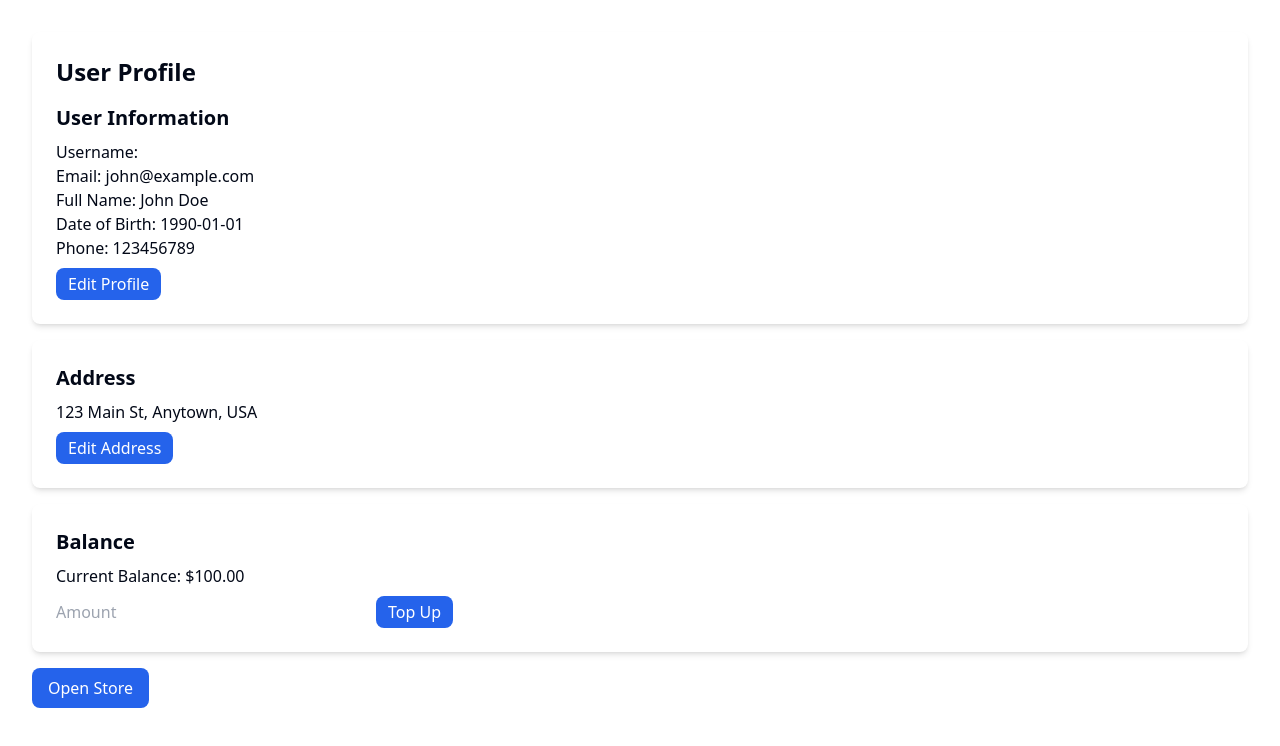
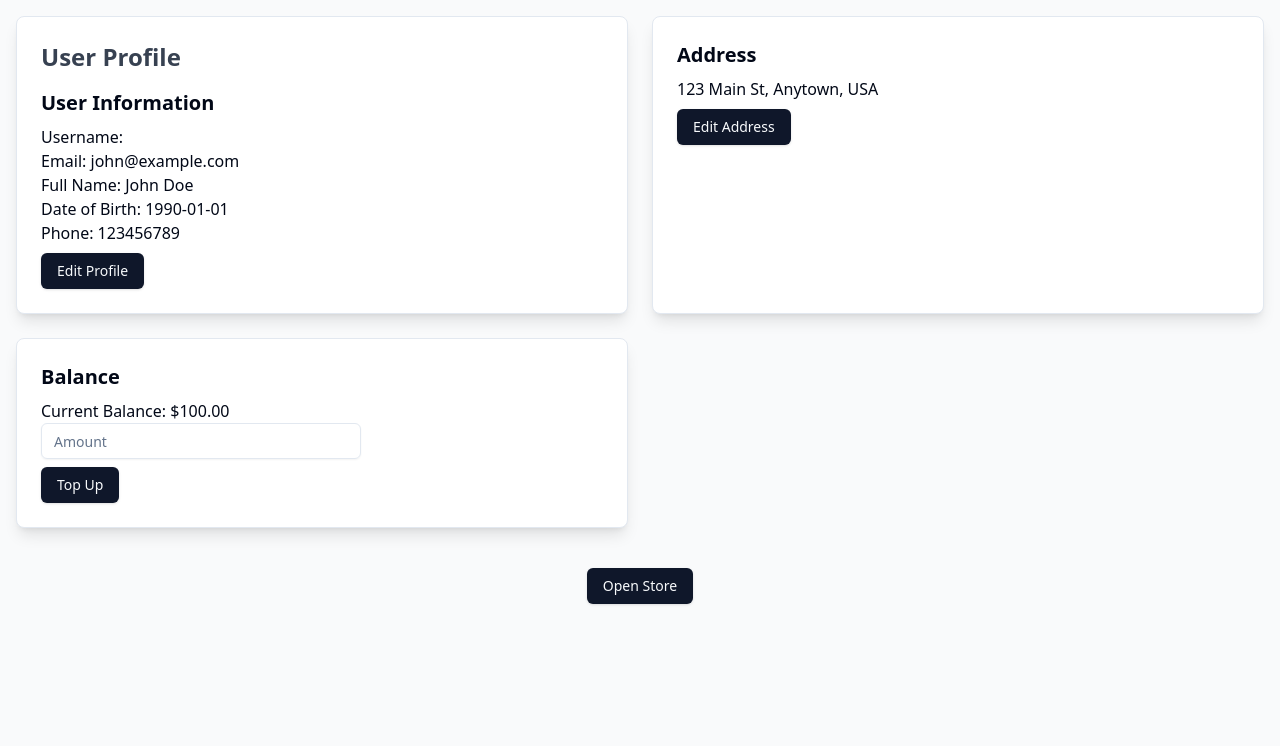
Before and after one commit to SistemBasisData2024/1xBid, a React (Vite) app in the folder Frontend/: page /profile in a window 1280 px wide. Shown: the top 746 px of the page. Built offline with nearby package versions, Linux system fonts and the light colour scheme; no server answers.

Commit message:
commit biar bisa pull

```diff
--- a/Frontend/package.json
+++ b/Frontend/package.json
@@ -25,7 +25,8 @@
     "react-router-dom": "^6.23.1",
     "react-toastify": "^10.0.5",
     "tailwind-merge": "^2.3.0",
-    "tailwindcss-animate": "^1.0.7"
+    "tailwindcss-animate": "^1.0.7",
+    "vite-plugin-env-compatible": "^2.0.1"
   },
   "devDependencies": {
     "@types/react": "^18.2.66",
--- a/Frontend/src/api/auth.handler.js
+++ b/Frontend/src/api/auth.handler.js
@@ -16,8 +16,8 @@ export const registerHandler = async (username, email, fullname, password, date_
 
 export const loginHandler = async (username, email, password) => {
     try {
-        if(email && !email.match(/^[\w-\.]+@([\w-]+\.)+[\w-]{2,4}$/)) throw new Error('Invalid email');
-        if(username && username.match(/[^a-zA-Z0-9]/)) throw new Error('Invalid username');
+        if (email && !email.match(/^[\w-\.]+@([\w-]+\.)+[\w-]{2,4}$/)) throw new Error('Invalid email');
+        if (username && username.match(/[^a-zA-Z0-9]/)) throw new Error('Invalid username');
         const response = await axios.post(process.env.BE_URL + '/auth/login', { username, email, password });
         return response.data;
     } catch (error) {
--- a/Frontend/src/api/user.handler.js
+++ b/Frontend/src/api/user.handler.js
@@ -58,9 +58,9 @@ export const topUpSaldoHandler = async (saldo) => {
 
 export const openTokoHandler = async (nama_toko, toko_description) => {
     try {
-        if(!nama_toko || !toko_description) throw new Error('All fields must be filled');
-        if(nama_toko.match(/[^a-zA-Z0-9 ]/)) throw new Error('Nama toko cannot contain special characters');
-        const response = await axios.post(process.env.BE_URL + '/user/open-toko', { nama_toko, toko_description }, { headers: { cookie: `token=${localStorage.getItem('token')}` }});
+        if (!nama_toko || !toko_description) throw new Error('All fields must be filled');
+        if (nama_toko.match(/[^a-zA-Z0-9 ]/)) throw new Error('Nama toko cannot contain special characters');
+        const response = await axios.post(process.env.BE_URL + '/user/open-toko', { nama_toko, toko_description }, { headers: { cookie: `token=${localStorage.getItem('token')}` } });
         return response.data;
     } catch (error) {
         console.error(error);
--- a/Frontend/src/components/Address.jsx
+++ b/Frontend/src/components/Address.jsx
@@ -1,16 +1,14 @@
 import React from "react";
+import { Button } from "@/components/ui/button";
 
 const Address = ({ address, onEdit }) => {
   return (
     <div>
       <h2 className="text-xl font-semibold mb-2">Address</h2>
       <p>{address}</p>
-      <button
-        className="mt-2 bg-blue-600 text-white py-1 px-3 rounded-lg hover:bg-blue-700"
-        onClick={onEdit}
-      >
+      <Button className="mt-2" color="primary" onClick={onEdit}>
         Edit Address
-      </button>
+      </Button>
     </div>
   );
 };
--- a/Frontend/src/components/Balance.jsx
+++ b/Frontend/src/components/Balance.jsx
@@ -1,4 +1,6 @@
 import React, { useState } from "react";
+import { Button } from "@/components/ui/button";
+import { Input } from "@/components/ui/input";
 
 const Balance = ({ balance, onTopUp }) => {
   const [amount, setAmount] = useState("");
@@ -12,19 +14,16 @@ const Balance = ({ balance, onTopUp }) => {
     <div>
       <h2 className="text-xl font-semibold mb-2">Balance</h2>
       <p>Current Balance: ${balance.toFixed(2)}</p>
-      <input
+      <Input
         type="number"
         value={amount}
         onChange={(e) => setAmount(e.target.value)}
         placeholder="Amount"
-        className="input input-bordered w-full max-w-xs"
+        className="w-full max-w-xs"
       />
-      <button
-        className="mt-2 bg-blue-600 text-white py-1 px-3 rounded-lg hover:bg-blue-700"
-        onClick={handleTopUp}
-      >
+      <Button className="mt-2" color="primary" onClick={handleTopUp}>
         Top Up
-      </button>
+      </Button>
     </div>
   );
 };
--- a/Frontend/src/components/UserInfo.jsx
+++ b/Frontend/src/components/UserInfo.jsx
@@ -1,4 +1,5 @@
 import React from "react";
+import { Button } from "@/components/ui/button";
 
 const UserInfo = ({ user, onEdit }) => {
   return (
@@ -9,12 +10,9 @@ const UserInfo = ({ user, onEdit }) => {
       <p>Full Name: {user.fullname}</p>
       <p>Date of Birth: {user.dob}</p>
       <p>Phone: {user.phone}</p>
-      <button
-        className="mt-2 bg-blue-600 text-white py-1 px-3 rounded-lg hover:bg-blue-700"
-        onClick={onEdit}
-      >
+      <Button className="mt-2" color="primary" onClick={onEdit}>
         Edit Profile
-      </button>
+      </Button>
     </div>
   );
 };
--- a/Frontend/src/components/UserProfile.jsx
+++ b/Frontend/src/components/UserProfile.jsx
@@ -2,9 +2,112 @@ import React, { useEffect, useState } from "react";
 import UserInfo from "./UserInfo";
 import Address from "./Address";
 import Balance from "./Balance";
+import { Button } from "@/components/ui/button";
+import { Card } from "@/components/ui/card";
 import { ToastContainer, toast } from "react-toastify";
 import "react-toastify/dist/ReactToastify.css";
 import axios from "axios";
+// import {
+//   getUserHandler,
+//   updateUserHandler,
+//   addAddressHandler,
+//   editAddressHandler,
+//   topUpSaldoHandler,
+//   openTokoHandler,
+// } from "@/api/user.handler";
+
+// const UserProfile = () => {
+//   const [user, setUser] = useState({
+//     username: "",
+//     email: "",
+//     fullname: "",
+//     dob: "",
+//     phone: "",
+//     address: "",
+//     balance: 0.0,
+//   });
+
+//   useEffect(() => {
+//     const fetchUserData = async () => {
+//       const data = await getUserHandler();
+//       if (data) {
+//         setUser(data);
+//       } else {
+//         toast.error("Failed to fetch user data");
+//       }
+//     };
+//     fetchUserData();
+//   }, []);
+
+//   const handleEditProfile = async (updatedUser) => {
+//     const response = await updateUserHandler(updatedUser);
+//     if (response) {
+//       setUser(response);
+//       toast.success("Profile updated successfully");
+//     } else {
+//       toast.error("Failed to update profile");
+//     }
+//   };
+
+//   const handleEditAddress = async (newAddress) => {
+//     const response = await editAddressHandler(newAddress);
+//     if (response) {
+//       setUser((prevState) => ({ ...prevState, address: response.address }));
+//       toast.success("Address updated successfully");
+//     } else {
+//       toast.error("Failed to update address");
+//     }
+//   };
+
+//   const handleTopUp = async (amount) => {
+//     const response = await topUpSaldoHandler(amount);
+//     if (response) {
+//       setUser((prevState) => ({
+//         ...prevState,
+//         balance: prevState.balance + parseFloat(amount),
+//       }));
+//       toast.success("Balance topped up successfully");
+//     } else {
+//       toast.error("Failed to top up balance");
+//     }
+//   };
+
+//   const handleOpenStore = async () => {
+//     const storeData = { nama_toko: "My Store", toko_description: "Best store" };
+//     const response = await openTokoHandler(storeData);
+//     if (response) {
+//       toast.success("Store opened successfully");
+//     } else {
+//       toast.error("Failed to open store");
+//     }
+//   };
+
+//   return (
+//     <div className="container mx-auto p-4 bg-gray-50 min-h-screen">
+//     <ToastContainer />
+//     <div className="grid grid-cols-1 md:grid-cols-2 gap-6">
+//       <Card className="p-6 shadow-lg rounded-lg bg-white">
+//         <h1 className="text-2xl font-bold mb-4 text-gray-700">
+//           User Profile
+//         </h1>
+//         <UserInfo user={user} onEdit={handleEditProfile} />
+//       </Card>
+//       <Card className="p-6 shadow-lg rounded-lg bg-white">
+//         <Address address={user.address} onEdit={handleEditAddress} />
+//       </Card>
+//       <Card className="p-6 shadow-lg rounded-lg bg-white">
+//         <Balance balance={user.balance} onTopUp={handleTopUp} />
+//       </Card>
+//     </div>
+//     <div className="flex justify-center mt-6">
+//       <Button className="mt-4" color="primary">
+//         Open Store
+//       </Button>
+//     </div>
+//   </div>
+// );
+
+// export default UserProfile;
 
 const UserProfile = () => {
   const [profile, setProfile] = useState("");
@@ -21,6 +124,14 @@ const UserProfile = () => {
 
     fetchData();
   }, []);*/
+
+  useEffect(() => {
+    const fetchUserData = async () => {
+      const data = await getUserHandler();
+      if (data) setUser(data);
+    };
+    fetchUserData();
+  }, []);
 
   const [user, setUser] = useState({
     username: setProfile.username,
@@ -42,6 +153,13 @@ const UserProfile = () => {
     // Handle edit address logic here
   };
 
+  const handleAddAddress = () => {
+    toast.info("Add Address Clicked");
+    // Handle add address logic here
+    // For now, let's assume it's implemented in addAddressHandler
+    addAddressHandler();
+  };
+
   const handleTopUp = (amount) => {
     setUser((prevState) => ({
       ...prevState,
@@ -50,22 +168,26 @@ const UserProfile = () => {
   };
 
   return (
-    <div className="container mx-auto p-4">
+    <div className="container mx-auto p-4 bg-gray-50 min-h-screen">
       <ToastContainer />
-      <div className="container mx-auto p-4">
-        <div className="bg-white shadow-md rounded-lg p-6">
-          <h1 className="text-2xl font-bold mb-4">User Profile</h1>
+      <div className="grid grid-cols-1 md:grid-cols-2 gap-6">
+        <Card className="p-6 shadow-lg rounded-lg bg-white">
+          <h1 className="text-2xl font-bold mb-4 text-gray-700">
+            User Profile
+          </h1>
           <UserInfo user={user} onEdit={handleEditProfile} />
-        </div>
-        <div className="bg-white shadow-md rounded-lg p-6 mt-4">
+        </Card>
+        <Card className="p-6 shadow-lg rounded-lg bg-white">
           <Address address={user.address} onEdit={handleEditAddress} />
-        </div>
-        <div className="bg-white shadow-md rounded-lg p-6 mt-4">
+        </Card>
+        <Card className="p-6 shadow-lg rounded-lg bg-white">
           <Balance balance={user.balance} onTopUp={handleTopUp} />
-        </div>
-        <button className="mt-4 bg-blue-600 text-white py-2 px-4 rounded-lg hover:bg-blue-700">
+        </Card>
+      </div>
+      <div className="flex justify-center mt-6">
+        <Button className="mt-4" color="primary">
           Open Store
-        </button>
+        </Button>
       </div>
     </div>
   );
```
Also changed, not shown: Frontend/src/components/ui/label.jsx (+13 -9 lines), Frontend/src/pages/Login.jsx (+28 -20 lines), 2 other files (tests, documents, lock files or other folders).
